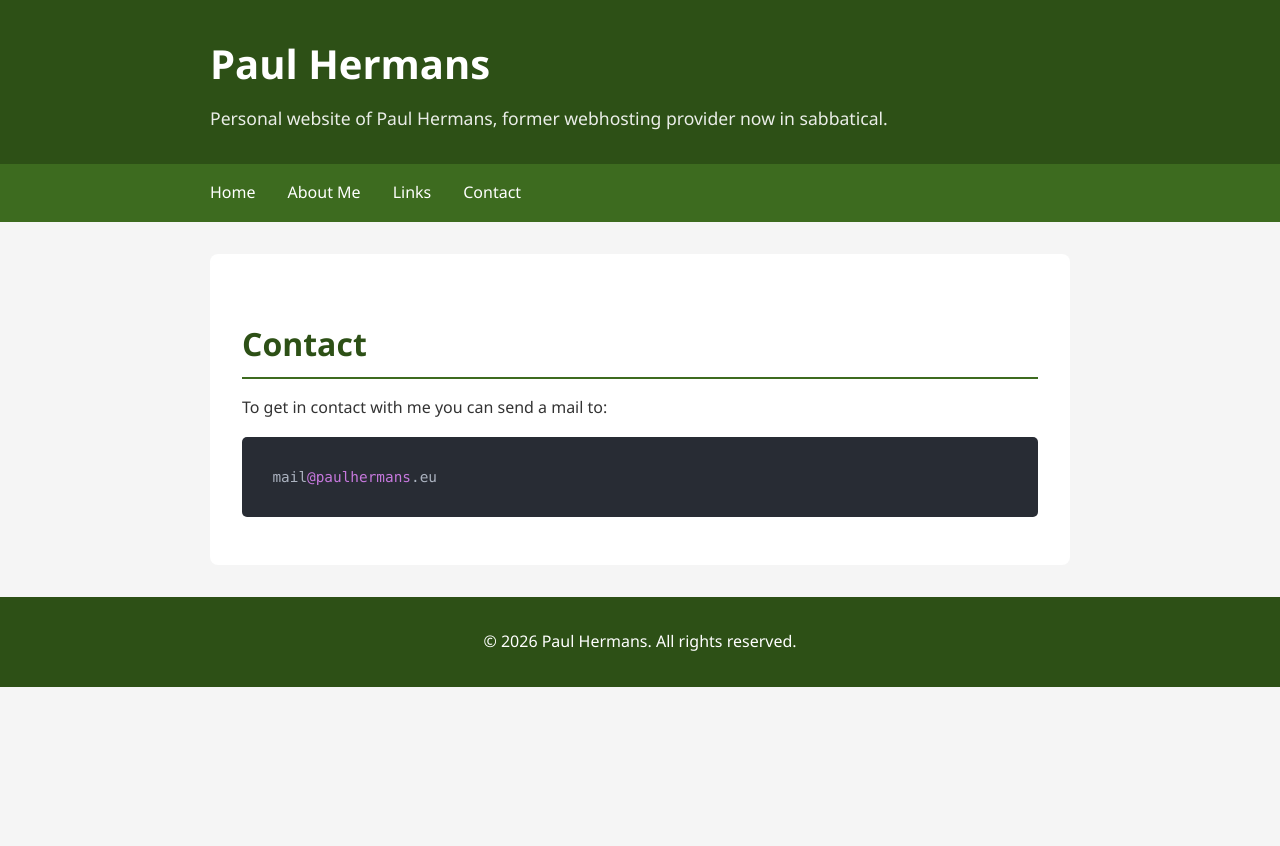
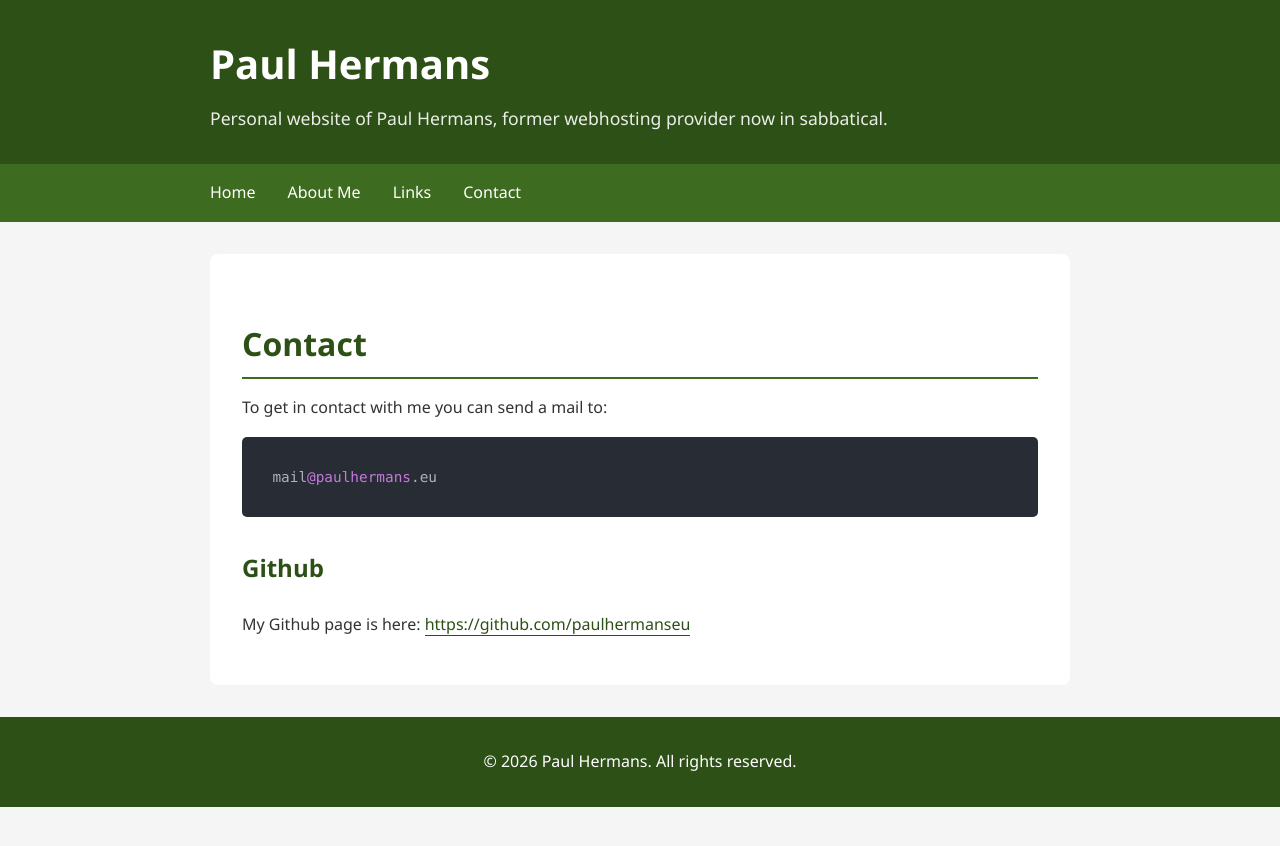
Before and after one commit to paulhermanseu/paulhermans.eu, a Jekyll site: the page built from contact.md, in a window 1280 px wide. Shown: the top 846 px of the page. Built offline with Jekyll 4.4.1, drawn with Linux system fonts in a browser that asks for light colours; nearby versions of some CDN libraries.

Commit message:
Update contact.md

````diff
--- a/contact.md
+++ b/contact.md
@@ -10,3 +10,7 @@ To get in contact with me you can send a mail to:
 ```
 mail@paulhermans.eu
 ```
+
+## Github
+
+My Github page is here: [https://github.com/paulhermanseu](https://github.com/paulhermanseu)
````
